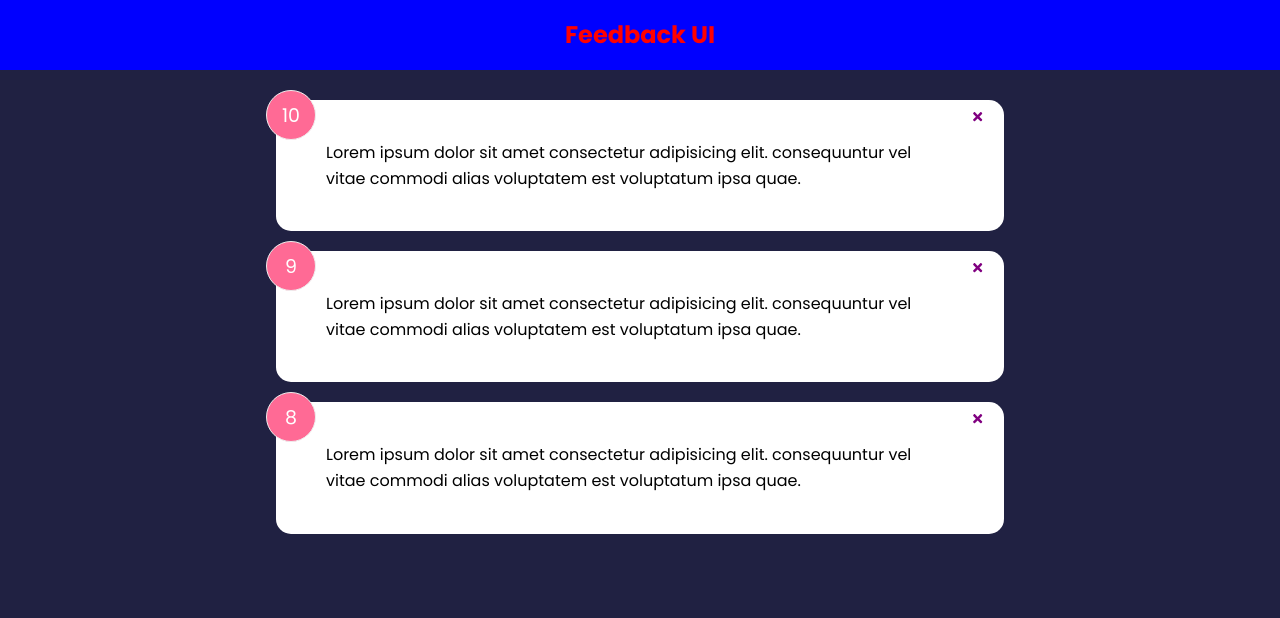
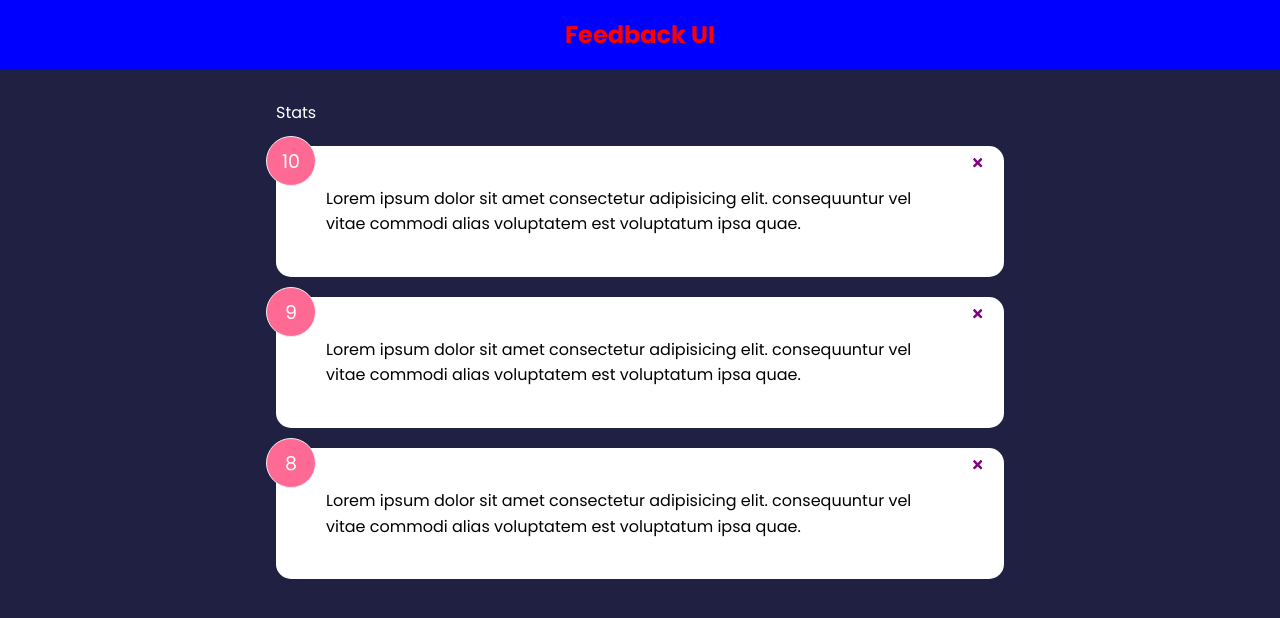
Before and after one commit to NurikBK/feedback-app, a React (Create React App) app in the folder feedback-app/: page / in a window 1280 px wide. Shown: the top 618 px of the page. Built offline with nearby package versions, Linux system fonts and the light colour scheme.

Commit message:
Update App.js

```diff
--- a/feedback-app/src/App.js
+++ b/feedback-app/src/App.js
@@ -3,17 +3,21 @@ import { useState } from 'react';
 import Header from './components/Header';
 import FeedbackList from './components/FeedbackList';
 import FeedbackData from './data/feedbackData';
+import FeedbackStats from './components/FeedbackStats';
 
 function App() {
   const [feedback, setFeedback] = useState(FeedbackData);
   function handleDelete(id) {
-    setFeedback((prevData) => prevData.filter((item) => item.id != id));
+    if (window.confirm('Are you sure you want to delete')) {
+      setFeedback(feedback.filter((item) => item.id != id));
+    }
   }
 
   return (
     <>
       <Header />
       <div className="container">
+        <FeedbackStats feedback={feedback} />
         <FeedbackList feedback={feedback} handleDelete={handleDelete} />
       </div>
     </>
```
